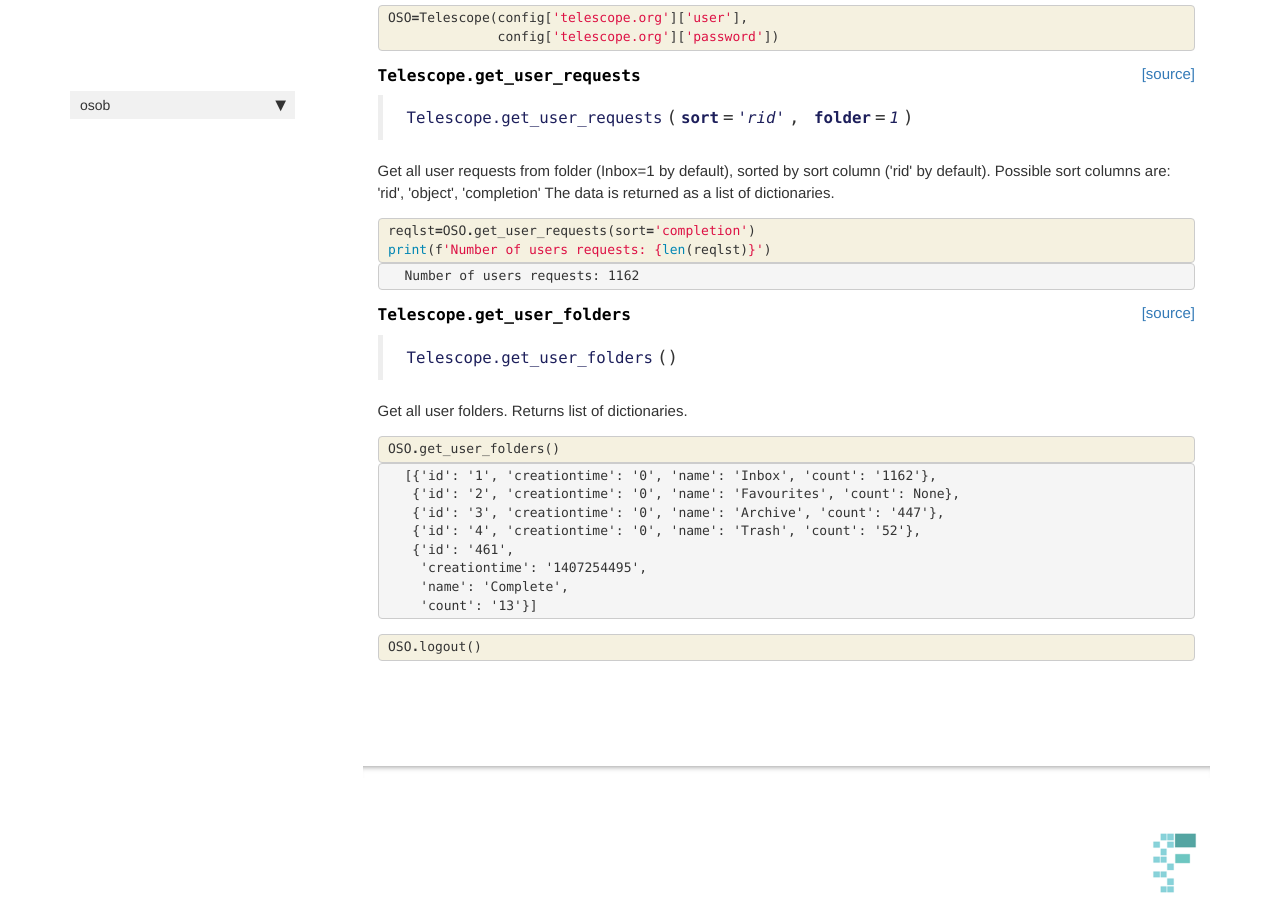
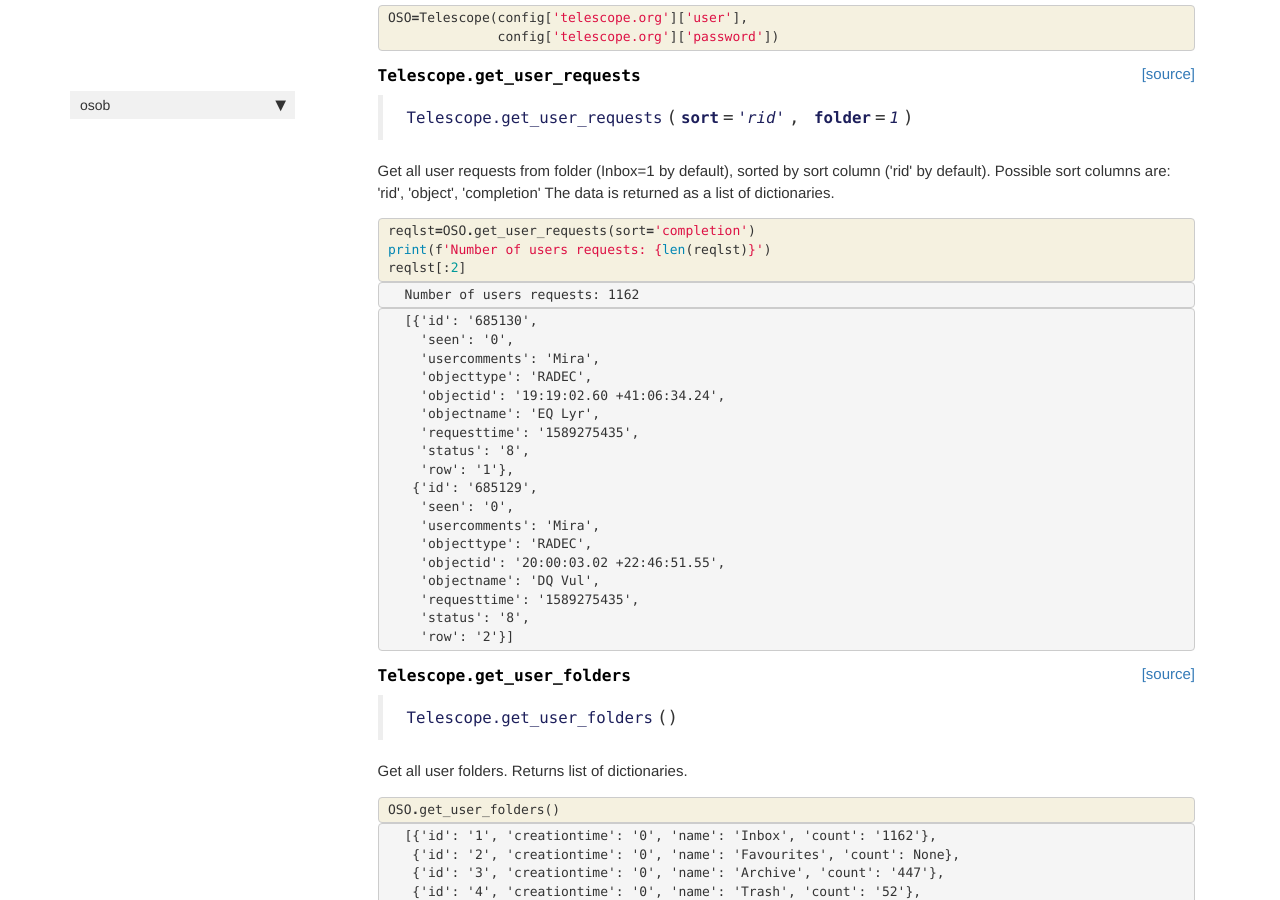
Before and after one commit to jochym/osob, a Jekyll site: the page built from docs/core.html, in a window 1280 px wide and 900 px high, scrolled down 929 px. Built offline with Jekyll 4.4.1, drawn with Linux system fonts in a browser that asks for light colours; nearby versions of some CDN libraries; comment, search, counter and statistics services are not loaded.

```diff
--- a/docs/core.html
+++ b/docs/core.html
@@ -232,6 +232,7 @@ The data is returned as a list of dictionaries.</p>
     <div class="input_area">
 <div class=" highlight hl-ipython3"><pre><span></span><span class="n">reqlst</span><span class="o">=</span><span class="n">OSO</span><span class="o">.</span><span class="n">get_user_requests</span><span class="p">(</span><span class="n">sort</span><span class="o">=</span><span class="s1">&#39;completion&#39;</span><span class="p">)</span>
 <span class="nb">print</span><span class="p">(</span><span class="sa">f</span><span class="s1">&#39;Number of users requests: </span><span class="si">{</span><span class="nb">len</span><span class="p">(</span><span class="n">reqlst</span><span class="p">)</span><span class="si">}</span><span class="s1">&#39;</span><span class="p">)</span>
+<span class="n">reqlst</span><span class="p">[:</span><span class="mi">2</span><span class="p">]</span>
 </pre></div>
 
     </div>
@@ -247,6 +248,33 @@ The data is returned as a list of dictionaries.</p>
 <pre>Number of users requests: 1162
 </pre>
 </div>
+</div>
+
+<div class="output_area">
+
+
+
+<div class="output_text output_subarea output_execute_result">
+<pre>[{&#39;id&#39;: &#39;685130&#39;,
+  &#39;seen&#39;: &#39;0&#39;,
+  &#39;usercomments&#39;: &#39;Mira&#39;,
+  &#39;objecttype&#39;: &#39;RADEC&#39;,
+  &#39;objectid&#39;: &#39;19:19:02.60 +41:06:34.24&#39;,
+  &#39;objectname&#39;: &#39;EQ Lyr&#39;,
+  &#39;requesttime&#39;: &#39;1589275435&#39;,
+  &#39;status&#39;: &#39;8&#39;,
+  &#39;row&#39;: &#39;1&#39;},
+ {&#39;id&#39;: &#39;685129&#39;,
+  &#39;seen&#39;: &#39;0&#39;,
+  &#39;usercomments&#39;: &#39;Mira&#39;,
+  &#39;objecttype&#39;: &#39;RADEC&#39;,
+  &#39;objectid&#39;: &#39;20:00:03.02 +22:46:51.55&#39;,
+  &#39;objectname&#39;: &#39;DQ Vul&#39;,
+  &#39;requesttime&#39;: &#39;1589275435&#39;,
+  &#39;status&#39;: &#39;8&#39;,
+  &#39;row&#39;: &#39;2&#39;}]</pre>
+</div>
+
 </div>
 
 </div>
```
Also changed, not shown: docs/index.html (+13 -0 lines), README.md, 2 other files.
